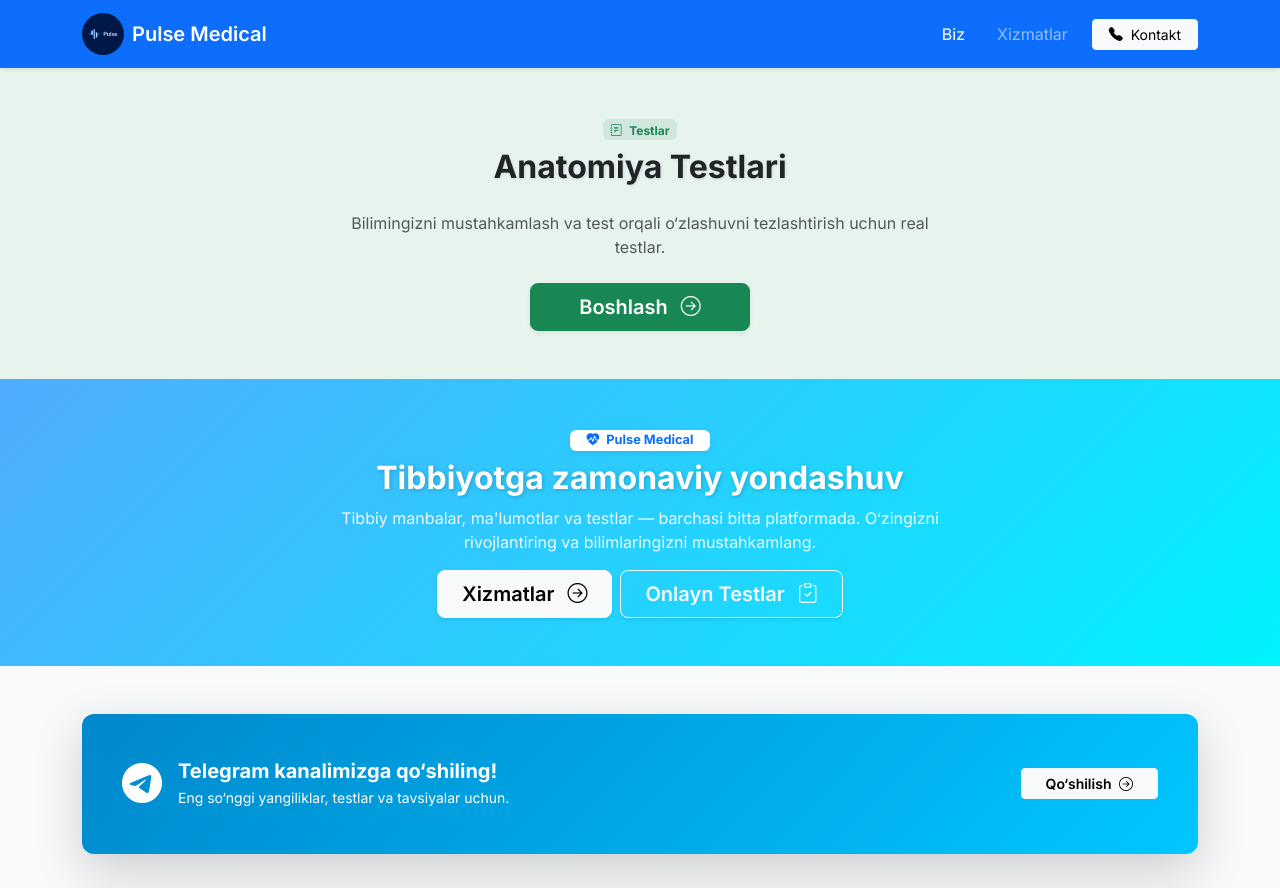
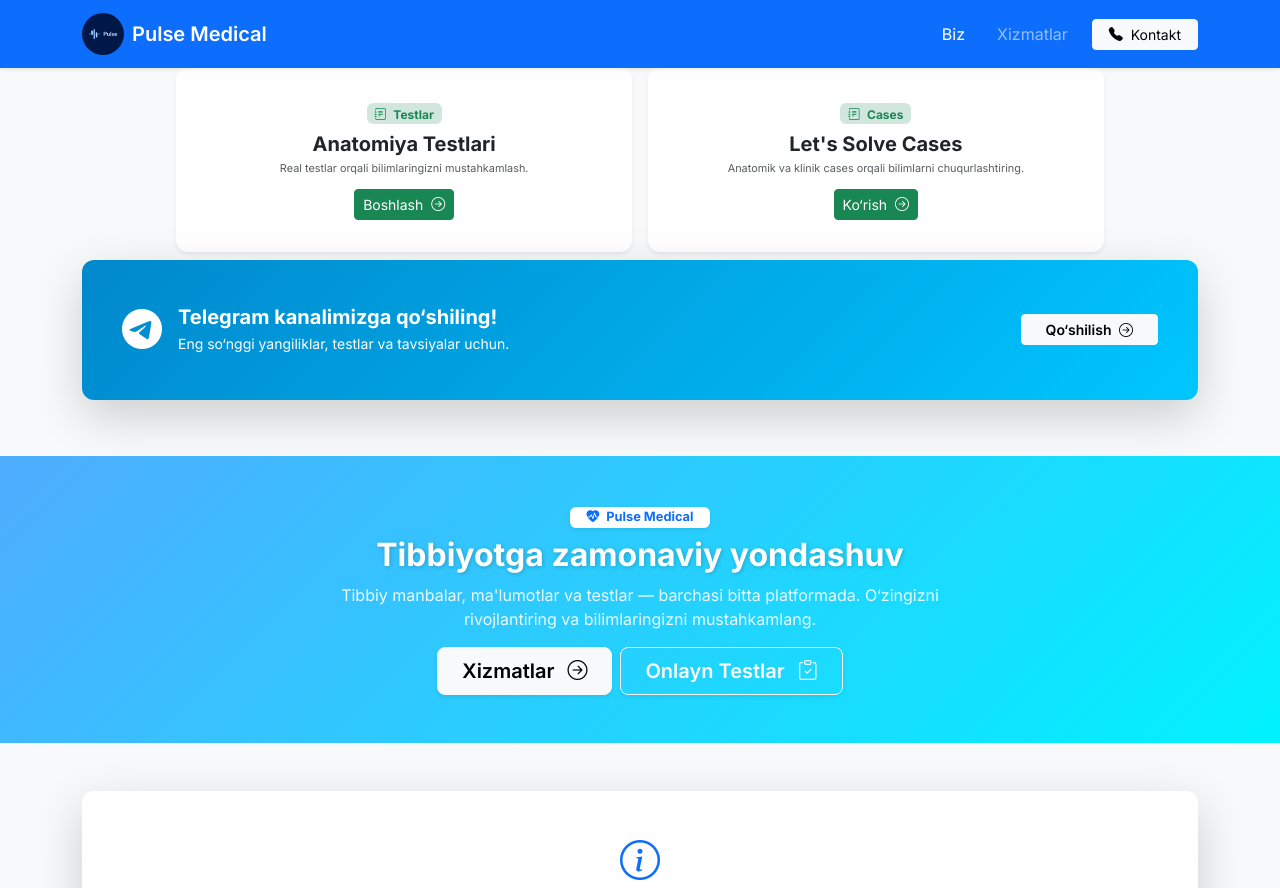
Before and after one commit to jahongirbaxromov07/Pulse, a plain HTML site: page index.html in a window 1280 px wide. Shown: the top 888 px of the page. Drawn offline with nearby package versions, Linux system fonts and the light colour scheme.

Commit message:
Update index.html

```diff
--- a/index.html
+++ b/index.html
@@ -16,7 +16,7 @@
     <link href="https://fonts.googleapis.com/css2?family=Inter:wght@400;500;600;700&display=swap" rel="stylesheet">
 
     <!-- Favicon -->
-    <link rel="icon" href="/Pulse.jpg">
+    <link rel="icon" href="Pulse.jpg">
 
     <style>
         body {
@@ -55,7 +55,7 @@
     <nav class="navbar navbar-expand-lg navbar-dark bg-primary sticky-top shadow-sm">
         <div class="container">
             <a class="navbar-brand fw-semibold d-flex align-items-center gap-2" href="#">
-                <img src="Pulse.jpg" width="42" height="42" class="rounded-circle">
+                <img src="/Pulse.jpg" width="42" height="42" class="rounded-circle">
                 Pulse Medical
             </a>
 
@@ -78,26 +78,104 @@
         </div>
     </nav>
 
-    <!-- TESTS -->
-    <section class="py-5 bg-success bg-opacity-10 position-relative">
-        <div class="container text-center">
+    <!-- TESTS SECTION -->
+    <section class="bg-light">
+        <div class="container">
+            <div class="row g-3 justify-content-center">
+                <!-- Anatomiya Testlari Card -->
+                <div class="col-md-5 col-sm-6">
+                    <a href="test.html" class="text-decoration-none">
+                        <div class="card h-100 shadow-sm border-0 text-center p-3 bg-white"
+                            style="transition: transform 0.3s, box-shadow 0.3s; border-radius: 0.75rem;">
+                            <div class="card-body">
+                                <span class="badge bg-success-subtle text-success mb-2 fs-7">
+                                    <i class="bi bi-journal-text me-1"></i> Testlar
+                                </span>
+                                <h5 class="card-title fw-bold mb-1">Anatomiya Testlari</h5>
+                                <p class="card-text text-muted fs-8 mb-2">
+                                    Real testlar orqali bilimlaringizni mustahkamlash.
+                                </p>
+                                <button class="btn btn-success btn-sm mt-1">
+                                    Boshlash <i class="bi bi-arrow-right-circle ms-1"></i>
+                                </button>
+                            </div>
+                        </div>
+                    </a>
+                </div>
 
-            <!-- Main Test Section -->
-            <span class="badge bg-success-subtle text-success mb-2">
-                <i class="bi bi-journal-text me-1"></i> Testlar
-            </span>
-            <h2 class="fw-bold mb-4" style="font-size: 2rem; text-shadow: 1px 1px 3px rgba(0,0,0,0.1);">
-                Anatomiya Testlari
-            </h2>
-            <p class="mb-4 text-muted fs-6 mx-auto" style="max-width: 600px;">
-                Bilimingizni mustahkamlash va test orqali o‘zlashuvni tezlashtirish uchun real testlar.
-            </p>
-            <a href="test.html" class="btn btn-success btn-lg px-5 shadow-sm fw-semibold"
-                style="transition: all 0.3s ease;">
-                Boshlash <i class="bi bi-arrow-right-circle ms-2"></i>
-            </a>
+                <!-- Solve Cases Card -->
+                <div class="col-md-5 col-sm-6">
+                    <a href="cases.html" class="text-decoration-none">
+                        <div class="card h-100 shadow-sm border-0 text-center p-3 bg-white"
+                            style="transition: transform 0.3s, box-shadow 0.3s; border-radius: 0.75rem;">
+                            <div class="card-body">
+                                <span class="badge bg-success-subtle text-success mb-2 fs-7">
+                                    <i class="bi bi-journal-text me-1"></i> Cases
+                                </span>
+                                <h5 class="card-title fw-bold mb-1">Let's Solve Cases</h5>
+                                <p class="card-text text-muted fs-8 mb-2">
+                                    Anatomik va klinik cases orqali bilimlarni chuqurlashtiring.
+                                </p>
+                                <button class="btn btn-success btn-sm mt-1">
+                                    Ko‘rish <i class="bi bi-arrow-right-circle ms-1"></i>
+                                </button>
+                            </div>
+                        </div>
+                    </a>
+                </div>
+
+            </div>
         </div>
     </section>
+
+    <!-- Optional: Hover Effect -->
+    <style>
+        .card:hover {
+            transform: translateY(-3px);
+            box-shadow: 0 8px 20px rgba(0, 0, 0, 0.12);
+        }
+
+        .fs-7 {
+            font-size: 0.75rem;
+        }
+
+        .fs-8 {
+            font-size: 0.68rem;
+        }
+    </style>
+
+    <!-- Optional: Hover Effect -->
+    <style>
+        .card:hover {
+            transform: translateY(-5px);
+        }
+    </style>
+
+    <!--TG Card , ABOUT  -->
+    <section id="about" class="py-2 bg-light">
+        <div class="container">
+
+            <!-- Telegram Promo Card -->
+            <div class="card mb-5 shadow-lg border-0 text-center p-4 reveal"
+                style="border-radius: 12px; background: linear-gradient(135deg, #0088cc, #00c6ff);">
+                <div
+                    class="card-body d-flex flex-column flex-md-row align-items-center justify-content-between gap-3 text-white">
+                    <div class="d-flex align-items-center gap-3">
+                        <i class="bi bi-telegram fs-1"></i>
+                        <div class="text-start">
+                            <h5 class="fw-bold mb-1">Telegram kanalimizga qo‘shiling!</h5>
+                            <p class="mb-0 small">Eng so‘nggi yangiliklar, testlar va tavsiyalar uchun.</p>
+                        </div>
+                    </div>
+                    <a href="https://t.me/imipulse" target="_blank" class="btn btn-light btn-sm px-4 fw-semibold">
+                        Qo‘shilish <i class="bi bi-arrow-right-circle ms-1"></i>
+                    </a>
+                </div>
+            </div>
+        </div>
+    </section>
+
+
 
     <!-- HERO -->
     <section class="hero py-4 reveal" style="background: linear-gradient(135deg, #4facfe 0%, #00f2fe 100%);">
@@ -137,24 +215,6 @@
     <!--TG Card , ABOUT  -->
     <section id="about" class="py-5 bg-light">
         <div class="container">
-
-            <!-- Telegram Promo Card -->
-            <div class="card mb-5 shadow-lg border-0 text-center p-4 reveal"
-                style="border-radius: 12px; background: linear-gradient(135deg, #0088cc, #00c6ff);">
-                <div
-                    class="card-body d-flex flex-column flex-md-row align-items-center justify-content-between gap-3 text-white">
-                    <div class="d-flex align-items-center gap-3">
-                        <i class="bi bi-telegram fs-1"></i>
-                        <div class="text-start">
-                            <h5 class="fw-bold mb-1">Telegram kanalimizga qo‘shiling!</h5>
-                            <p class="mb-0 small">Eng so‘nggi yangiliklar, testlar va tavsiyalar uchun.</p>
-                        </div>
-                    </div>
-                    <a href="https://t.me/imipulse" target="_blank" class="btn btn-light btn-sm px-4 fw-semibold">
-                        Qo‘shilish <i class="bi bi-arrow-right-circle ms-1"></i>
-                    </a>
-                </div>
-            </div>
 
 
             <!-- Main About Card -->
```
